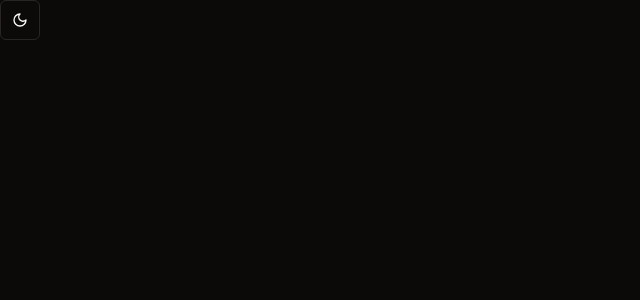
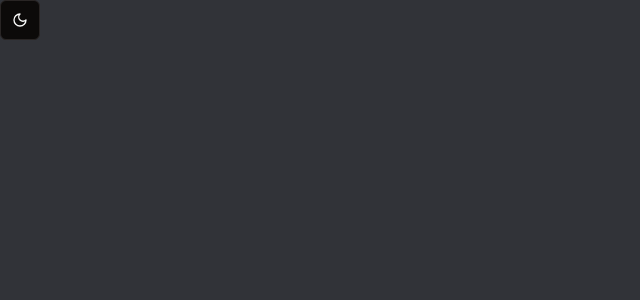
Before and after one commit to harumaxy/discord-clone, a Next.js app: page / in a window 1280 px wide. Shown: the top 300 px of the page, without its empty margins (0-640 px from the left). Built offline with nearby package versions, Linux system fonts and the light colour scheme.

Commit message:
set dark/light bg color

```diff
--- a/app/layout.tsx
+++ b/app/layout.tsx
@@ -3,6 +3,7 @@ import { Open_Sans } from "next/font/google";
 import "./globals.css";
 import { ClerkProvider } from "@clerk/nextjs";
 import { ThemeProvider } from "@/components/providers/theme-provider";
+import { cn } from "@/lib/utils";
 
 const font = Open_Sans({
 	subsets: ["latin"],
@@ -22,7 +23,12 @@ export default function RootLayout({
 		<ClerkProvider afterSignOutUrl="/">
 			<html lang="en" suppressHydrationWarning>
 				{/* html タグに、 className="dark" style={{color-scheme:"dark"}} 属性がクライアント側でつく。SSRとCSRでレンダリング結果が異なるというエラーが出るので suppress */}
-				<body className={`${font.className} antialiased`}>
+				<body
+					className={cn(
+						`${font.className} antialiased`,
+						"bg-white dark:bg-[#313338]",
+					)}
+				>
 					<ThemeProvider
 						attribute="class"
 						defaultTheme="dark"
```
